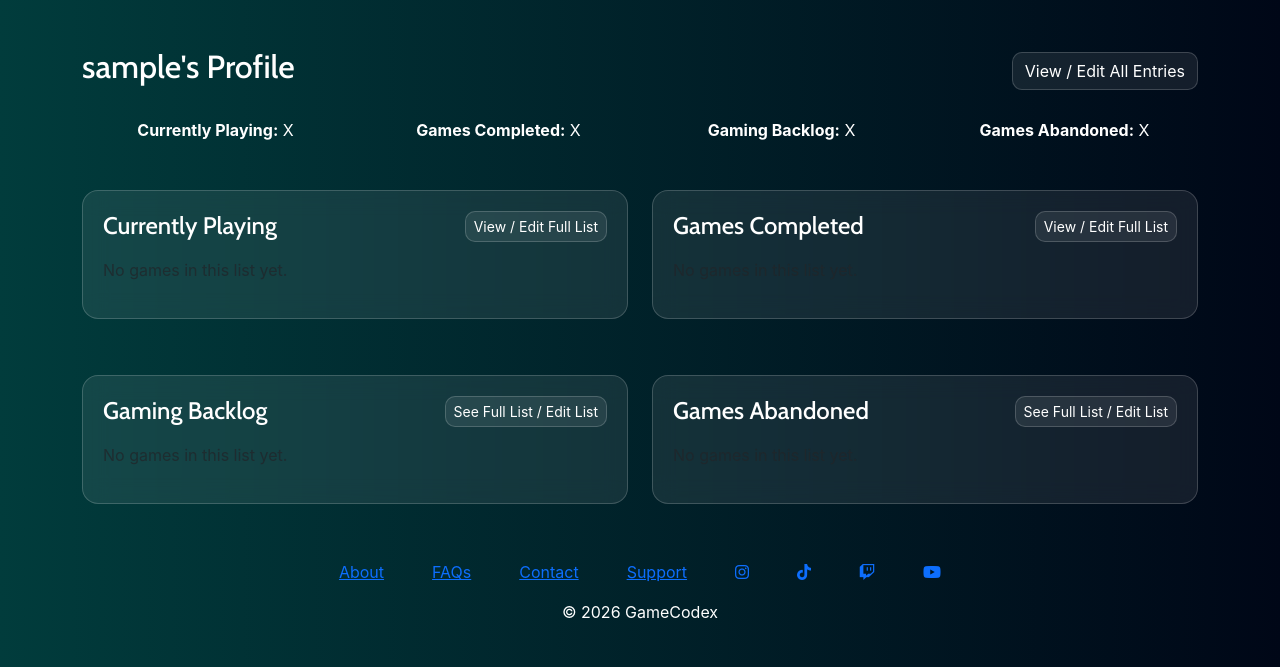
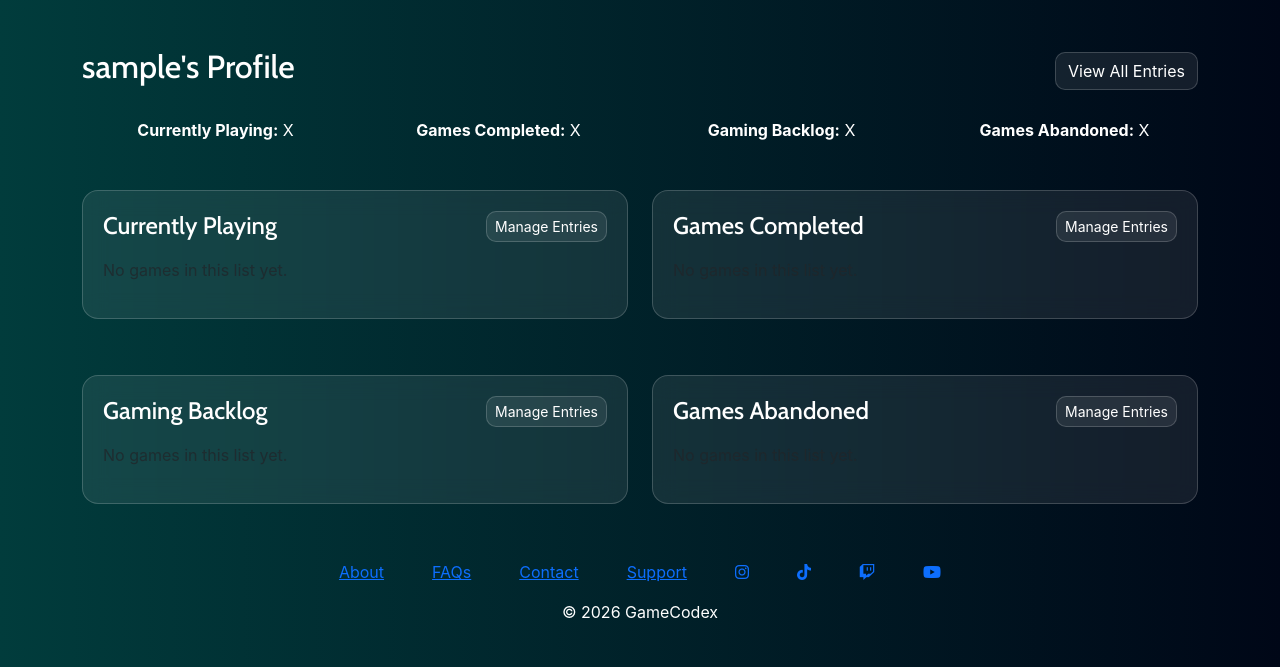
Before and after one commit to louisfjames/gamecodex, a Django app: page /profile/ in a window 1280 px wide. Shown: the part 56-723 px from the top of the page. Run offline with Django 4.2, Linux system fonts and the light colour scheme; the visitor is signed in with stand-in values (Sample User, id 1); parts of the project's set-up code (start-up, migrations or seed data) failed here and were passed over; some libraries are stand-ins or nearby versions.

Commit message:
feat: setting up url for edit_entries page and adding function to views.py

```diff
--- a/profiles/templates/profiles/all_entries.html
+++ b/profiles/templates/profiles/all_entries.html
@@ -6,7 +6,7 @@
 <div class="container mt-4">
 
     <div class="d-flex justify-content-between align-items-center mb-4">
-        <h2>{{ user.username }}'s All Games List</h2>
+        <h2>{{ user.username }}'s Gaming Entries</h2>
         <a href="{% url 'profile' %}" class="btn custom-btn">Back to Profile</a>
     </div>
 
--- a/profiles/templates/profiles/profile.html
+++ b/profiles/templates/profiles/profile.html
@@ -5,7 +5,7 @@
         <div class="d-flex justify-content-between align-items-center pb-2 mb-3">
             <h2>{{ user.username }}'s Profile</h2>
             <div class="d-flex flex-column flex-md-row align-items-end gap-2">
-                <a href="{% url 'all_entries' %}" class="btn custom-btn">View / Edit All Entries</a>
+                <a href="{% url 'all_entries' %}" class="btn custom-btn">View All Entries</a>
             </div>
         </div>
 
@@ -46,7 +46,7 @@
         <div class="profile-section">
           <div class="d-flex justify-content-between align-items-center mb-3">
             <h2 class="mb-0 h4">Currently Playing</h2>
-            <a href="{% url 'all_entries' %}?status=playing" class="btn btn-sm custom-btn">View / Edit Full List</a>
+            <a href="{% url 'all_entries' %}?status=playing" class="btn btn-sm custom-btn">Manage Entries</a>
           </div>
 
           <div class="row">
@@ -76,7 +76,7 @@
         <div class="profile-section">
           <div class="d-flex justify-content-between align-items-center mb-3">
             <h2 class="mb-0 h4">Games Completed</h2>
-            <a href="{% url 'all_entries' %}?status=completed" class="btn btn-sm custom-btn">View / Edit Full List</a>
+            <a href="{% url 'all_entries' %}?status=completed" class="btn btn-sm custom-btn">Manage Entries</a>
           </div>
 
           <div class="row">
@@ -106,7 +106,7 @@
         <div class="profile-section">
           <div class="d-flex justify-content-between align-items-center mb-3">
             <h2 class="mb-0 h4">Gaming Backlog</h2>
-            <a href="{% url 'all_entries' %}?status=backlog" class="btn btn-sm custom-btn">See Full List / Edit List</a>
+            <a href="{% url 'all_entries' %}?status=backlog" class="btn btn-sm custom-btn">Manage Entries</a>
           </div>
 
           <div class="row">
@@ -136,7 +136,7 @@
         <div class="profile-section">
           <div class="d-flex justify-content-between align-items-center mb-3">
             <h2 class="mb-0 h4">Games Abandoned</h2>
-            <a href="{% url 'all_entries' %}?status=abandoned" class="btn btn-sm custom-btn">See Full List / Edit List</a>
+            <a href="{% url 'all_entries' %}?status=abandoned" class="btn btn-sm custom-btn">Manage Entries</a>
           </div>
 
           <div class="row">
--- a/profiles/urls.py
+++ b/profiles/urls.py
@@ -6,4 +6,5 @@ urlpatterns = [
     path("add/", views.add_game_view, name="add_game"),
     path("entries/", views.all_entries_view, name="all_entries"),
     path('remove/<int:entry_id>/', views.remove_entry, name='remove_entry'),
+    path("edit/<int:entry_id>/", views.edit_entry, name="edit_entry"),
 ]
--- a/profiles/views.py
+++ b/profiles/views.py
@@ -128,3 +128,19 @@ def remove_entry(request, entry_id):
     entry.delete()
     messages.success(request, f"'{title}' has been removed from your profile.")
     return redirect('all_entries')
+
+
+@login_required
+def edit_entry(request, entry_id):
+    entry = get_object_or_404(GameEntry, id=entry_id, user=request.user)
+
+    if request.method == "POST":
+        form = GameEntryForm(request.POST, instance=entry)
+        if form.is_valid():
+            form.save()
+            messages.success(request, f"'{entry.title}' has been updated.", extra_tags="game")
+            return redirect("all_entries")
+    else:
+        form = GameEntryForm(instance=entry)
+
+    return render(request, "profiles/edit_entry.html", {"form": form, "entry": entry})
```
